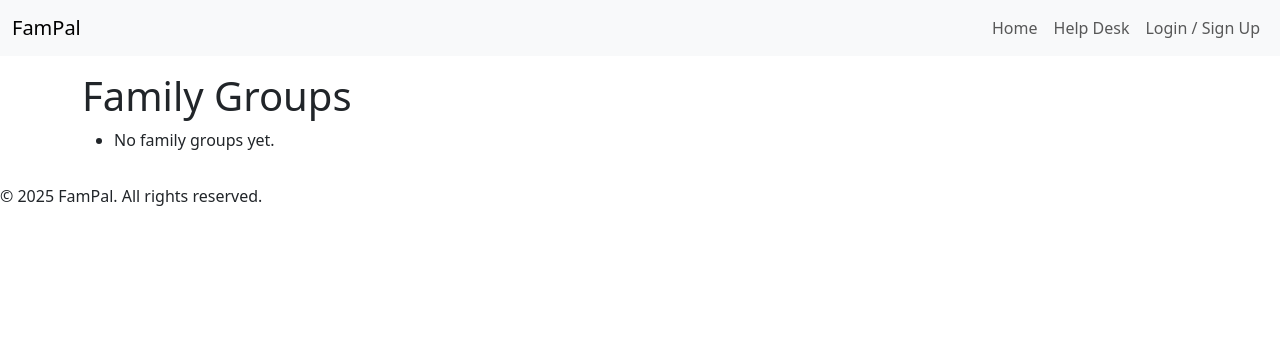
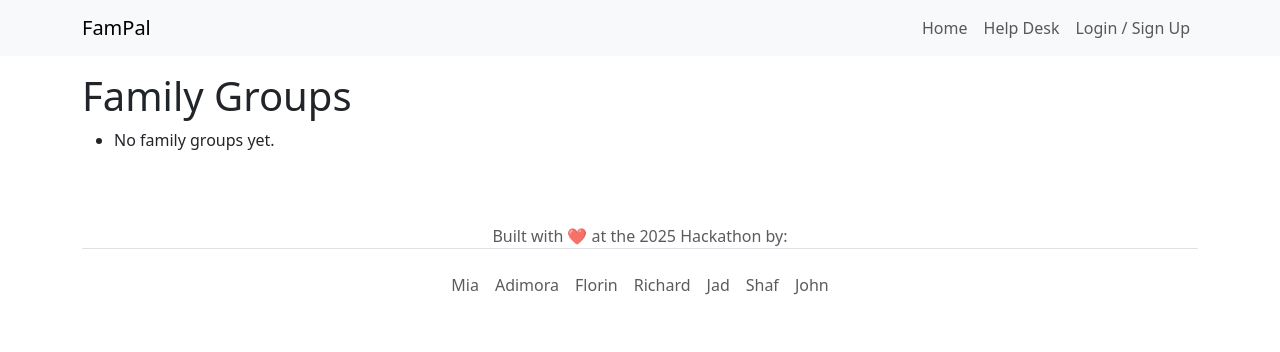
Before and after one commit to xttrust/FamPal, a Django app: page /families/ in a window 1280 px wide. Shown: the top 352 px of the page. Run offline with Django 5.2, Linux system fonts and the light colour scheme; data that the repository does not hold is empty.

Commit message:
refactor: Refactoring the footer

```diff
--- a/templates/base.html
+++ b/templates/base.html
@@ -33,7 +33,7 @@
 
     {% block navbar %}
     <nav class="navbar navbar-expand-sm bg-body-tertiary">
-    <div class="container-fluid">
+    <div class="container">
       <!-- Left: Brand or logo -->
       <a class="navbar-brand d-flex align-items-center" href="{% url 'index' %}">
         FamPal
@@ -90,9 +90,39 @@
 
     <!-- Footer Block -->
     {% block footer %}
-    <footer>
-        <p>&copy; 2025 FamPal. All rights reserved.</p>
-    </footer>
+
+    <div class="b-example-divider"></div>
+
+    <div class="container">
+      <footer class="py-3 my-4">
+        <p class="text-center text-muted border-bottom">Built with ❤️ at the 2025 Hackathon by:</p>
+
+        <ul class="nav justify-content-center pb-3 mb-3">
+          <li class="nav-item">
+            <a href="https://github.com/MiaRasmussen05" target="_blank" class="nav-link px-2 text-muted">Mia</a>
+          </li>
+          <li class="nav-item">
+            <a href="https://github.com/ujuadimora-dev" target="_blank" class="nav-link px-2 text-muted">Adimora</a>
+          </li>
+          <li class="nav-item">
+            <a href="https://github.com/xttrust" target="_blank" class="nav-link px-2 text-muted">Florin</a>
+          </li>
+          <li class="nav-item">
+            <a href="https://github.com/rich-p-rich" target="_blank" class="nav-link px-2 text-muted">Richard</a>
+          </li>
+          <li class="nav-item">
+            <a href="https://github.com/jnehmeh87" target="_blank" class="nav-link px-2 text-muted">Jad</a>
+          </li>
+          <li class="nav-item">
+            <a href="https://github.com/Shaf8808" target="_blank" class="nav-link px-2 text-muted">Shaf</a>
+          </li>
+          <li class="nav-item">
+            <a href="#" target="_blank" class="nav-link px-2 text-muted">John</a>
+          </li>
+        </ul>
+
+      </footer>
+    </div>
     {% endblock %}
     <script src="https://cdn.jsdelivr.net/npm/bootstrap@5.3.6/dist/js/bootstrap.bundle.min.js" integrity="sha384-j1CDi7MgGQ12Z7Qab0qlWQ/Qqz24Gc6BM0thvEMVjHnfYGF0rmFCozFSxQBxwHKO" crossorigin="anonymous"></script>
 </body>
```
